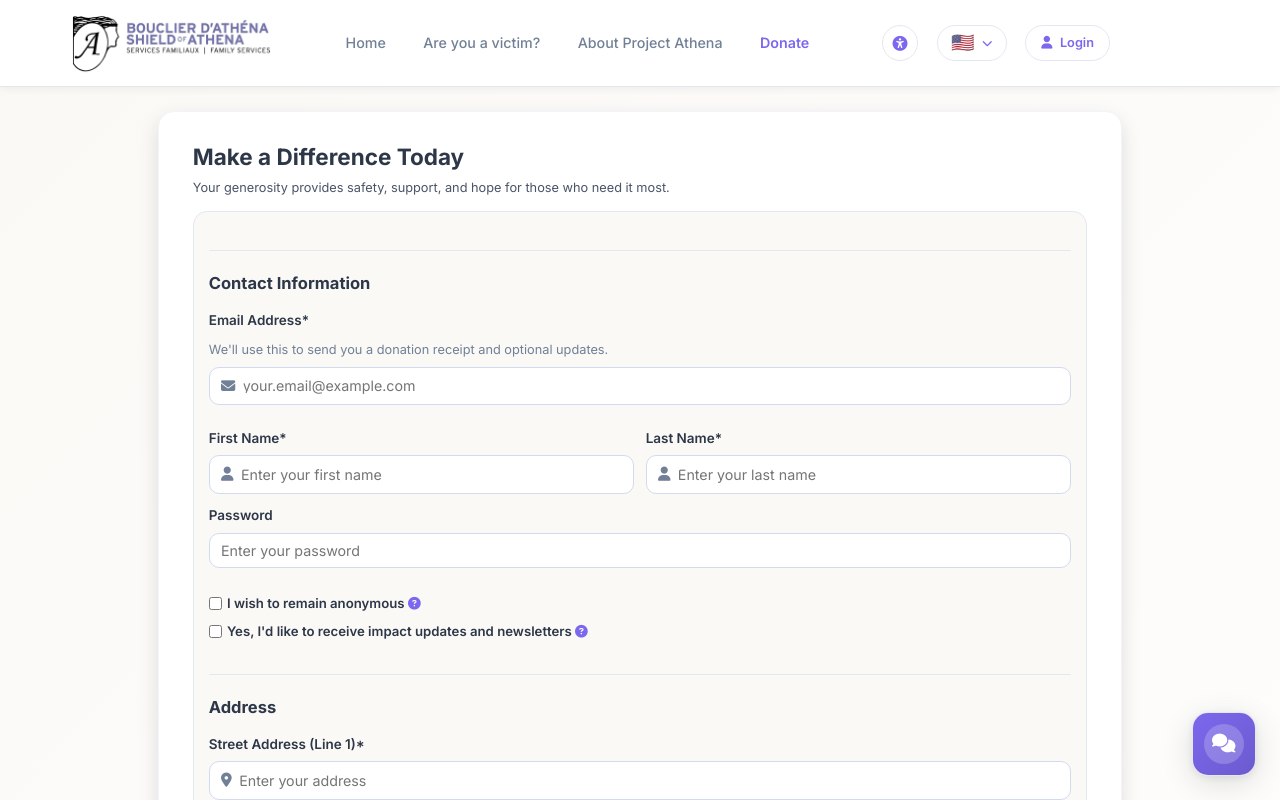
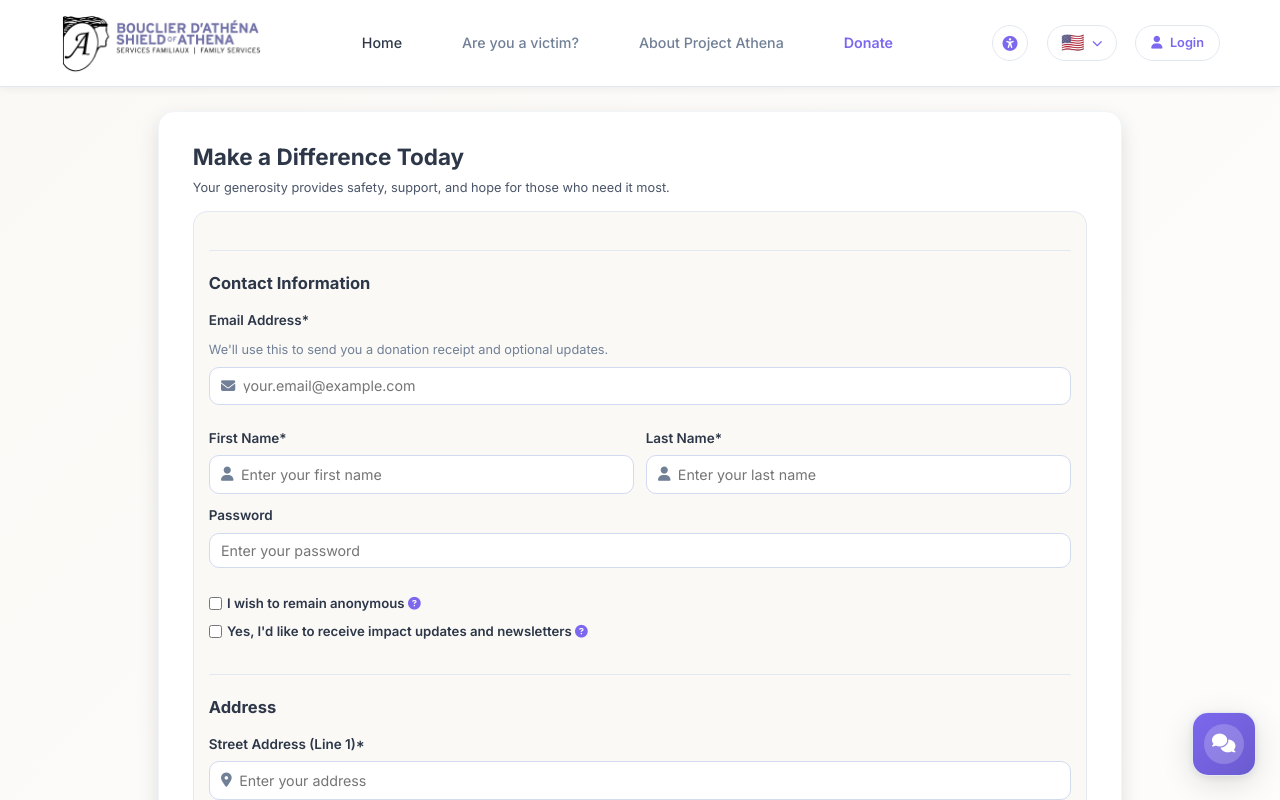
Before and after one commit to bryanTRX/project-team, an Angular app in the folder frontend/: page /payment in a window 1280 px wide. Shown: the top 800 px of the page. Built offline with nearby package versions, Linux system fonts and the light colour scheme.

Commit message:
Navbar changes

```diff
--- a/frontend/src/components/navbar/navbar.component.html
+++ b/frontend/src/components/navbar/navbar.component.html
@@ -17,11 +17,9 @@
         </div>
         <div class="nav-links" [class.open]="menuOpen">
           <a
-            href="#"
-            class="placeholder-link"
-            aria-disabled="true"
-            tabindex="-1"
-            (click)="preventNavigation($event)"
+            routerLink="/"
+            class="nav-link"
+            (click)="closeMenu()"
           >
             {{ languageService.getTranslation('home') }}
           </a>
@@ -43,7 +41,7 @@
           >
             {{ languageService.getTranslation('about_project_athena') }}
           </a>
-          <a href="#" class="donation-link" (click)="openDonationPage($event)">
+          <a routerLink="/payment" class="donation-link" (click)="closeMenu()">
             {{ languageService.getTranslation('donate') }}
           </a>
         </div>
--- a/frontend/src/components/navbar/navbar.component.scss
+++ b/frontend/src/components/navbar/navbar.component.scss
@@ -13,24 +13,28 @@
   padding: 0.875rem 0;
 
   .container {
-    max-width: 1200px;
+    max-width: 1400px;
+    width: 100%;
     margin: 0 auto;
-    padding: 0 1.25rem;
+    padding: 0 3.5rem;
 
     @media (min-width: 768px) {
-      padding: 0 2rem;
+      padding: 0 4rem;
     }
   }
 
   .nav-content {
-    display: flex;
+    display: grid;
+    grid-template-columns: auto minmax(0, 1fr) auto;
     align-items: center;
-    justify-content: space-between;
+    width: 100%;
     gap: 2.5rem;
-    flex-wrap: wrap;
+    min-width: 0;
 
     @media (max-width: 1024px) {
+      display: flex;
       gap: 2rem;
+      flex-wrap: wrap;
     }
   }
 
@@ -96,12 +100,17 @@
   .nav-links {
     display: flex;
     align-items: center;
-    gap: 2.5rem;
-    flex: 1;
+    gap: clamp(2rem, 6vw, 4rem);
     justify-content: center;
+    min-width: 0;
+    width: 100%;
+    justify-self: center;
 
     @media (max-width: 1024px) {
       gap: 2rem;
+      margin: 0;
+      width: auto;
+      justify-self: stretch;
     }
 
     a {
@@ -162,7 +171,8 @@
     align-items: center;
     gap: 1.25rem;
     flex-shrink: 0;
-    margin-right: 100px;
+    margin-right: 0;
+    justify-self: end;
 
     @media (max-width: 1024px) {
       gap: 1rem;
--- a/frontend/src/components/navbar/navbar.component.ts
+++ b/frontend/src/components/navbar/navbar.component.ts
@@ -97,7 +97,8 @@ export class NavbarComponent implements OnInit, OnDestroy {
 
   openDonationPage(event: Event): void {
     event.preventDefault();
-    this.goHome();
+    this.router.navigate(['/payment']);
+    this.menuOpen = false;
   }
 
   closeMenu(): void {
```
